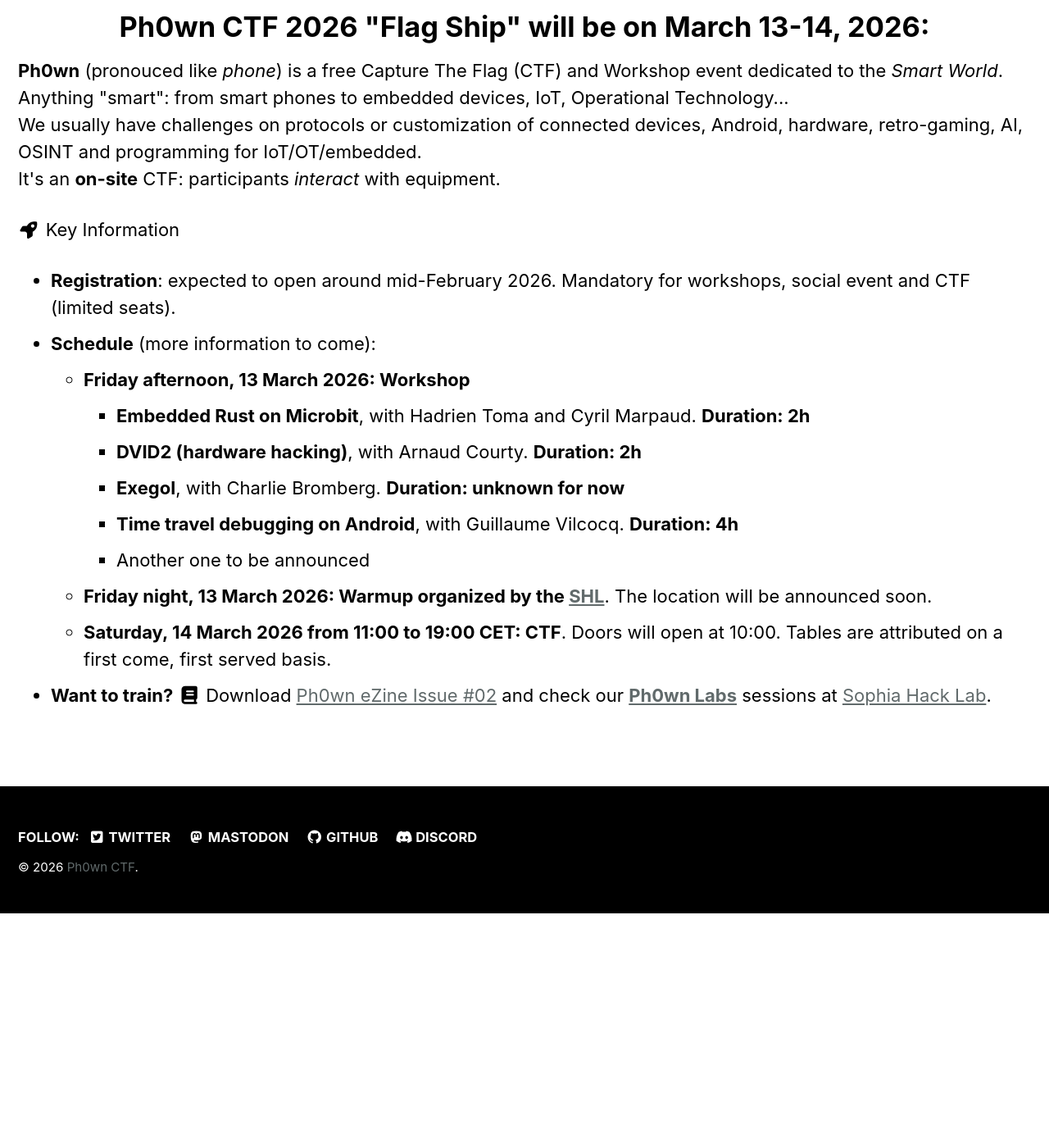
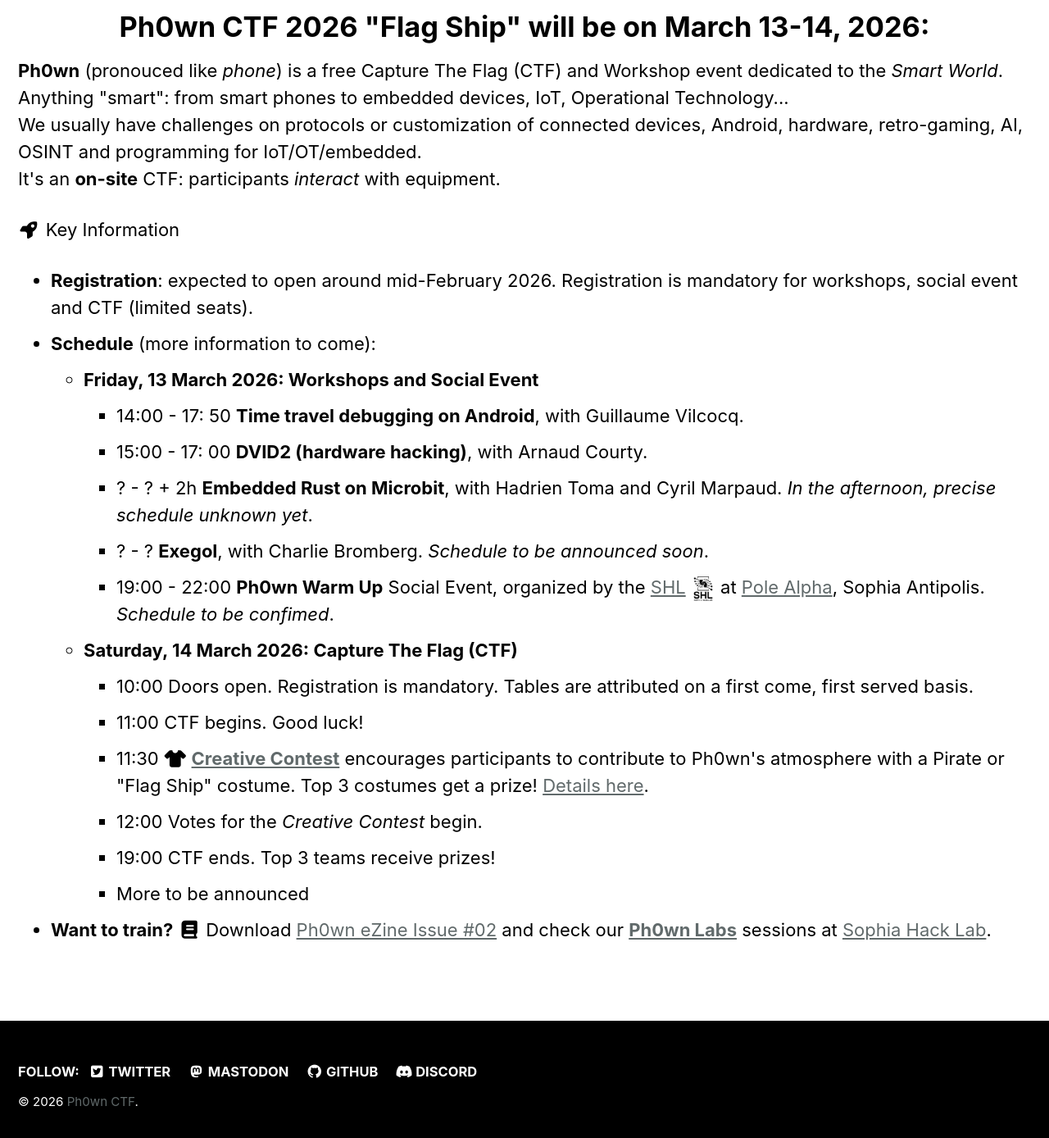
Before and after one commit to ph0wn/ph0wn.github.io, a Jekyll site: the page built from _pages/index.html, in a window 1280 px wide and 1400 px high, scrolled down 1273 px. Shown: the top 1388 px of the window at 82% size. Built offline with Jekyll 4.4.1, drawn with Linux system fonts in a browser that asks for light colours; cached includes are drawn as plain includes; before the commit the page ends 2387 px from its top, so only the background shows below that.

Commit message:
creative contest

```diff
--- a/_data/navigation.yml
+++ b/_data/navigation.yml
@@ -10,6 +10,9 @@ main:
   - title: Sponsors
     url: /sponsors/
 
+  - title: Creative Contest
+    url: /contest/
+
   - title: Gallery
     url: /gallery/
 
--- a/_pages/index.html
+++ b/_pages/index.html
@@ -50,19 +50,27 @@ header:
       <i class="fa-solid fa-rocket"></i> Key Information
       <ul>
 
-        <li><b>Registration</b>: expected to open around mid-February 2026. Mandatory for workshops, social  event and CTF (limited seats).</li>
+        <li><b>Registration</b>: expected to open around mid-February 2026. Registration is mandatory for workshops, social  event and CTF (limited seats).</li>
         <li><b>Schedule</b> (more information to come):</li>
         <ul>
-          <li><b>Friday afternoon, 13 March 2026:  Workshop</b></li>
-          <ul>
-              <li> <b>Embedded Rust on Microbit</b>, with Hadrien Toma and Cyril Marpaud. <b>Duration: 2h</b></li>
-              <li> <b>DVID2 (hardware hacking)</b>, with Arnaud Courty. <b>Duration: 2h</b></li>
-              <li> <b>Exegol</b>, with Charlie Bromberg. <b>Duration: unknown for now</b></li>
-              <li> <b>Time travel debugging on Android</b>, with Guillaume Vilcocq. <b>Duration: 4h</b></li>
-	      <li> Another one to be announced </li>
-          </ul>
-          <li><b>Friday night, 13 March 2026:  Warmup organized by the <a href="https://www.shl.contact/">SHL</a></b>. The location will be announced soon.</li>
-          <li><b>Saturday, 14 March 2026 from 11:00 to 19:00 CET: CTF</b>. Doors will open at 10:00. Tables are attributed on a first come, first served basis.</li>
+          <li><b>Friday, 13 March 2026: Workshops and Social Event</b>
+            <ul>
+	      <li> 14:00 - 17: 50 <b>Time travel debugging on Android</b>, with Guillaume Vilcocq.</b></li>
+              <li> 15:00 - 17: 00 <b>DVID2 (hardware hacking)</b>, with Arnaud Courty.</b></li>
+              <li> ? - ? + 2h <b>Embedded Rust on Microbit</b>, with Hadrien Toma and Cyril Marpaud. <i>In the afternoon, precise schedule unknown yet</i>.</li>
+              <li> ? - ? <b>Exegol</b>, with Charlie Bromberg. <i>Schedule to be announced soon</i>.</li>
+<li> 19:00 - 22:00 <b>Ph0wn Warm Up</b> Social Event, organized by the <a href="https://www.shl.contact/">SHL</a> <img src="/assets/images/sponsors/logo-SHL-dark.png" width="30px"></img></b> at <a href="https://www.sophia-antipolis.fr/alpha-sophia-antipolis/">Pole Alpha</a>, Sophia Antipolis. <i>Schedule to be confimed</i>.</li>
+</ul>
+<li><b>Saturday, 14 March 2026: Capture The Flag (CTF)</b>
+  <ul>
+    <li> 10:00 Doors open. Registration is mandatory. Tables are attributed on a first come, first served basis.</li>
+    <li> 11:00 CTF begins. Good luck!</li>
+    <li> 11:30 <i class="fa-solid fa-shirt"></i> <b><a href="/contest/">Creative Contest</a></b> encourages participants to contribute to Ph0wn's atmosphere with a Pirate or "Flag Ship" costume. Top 3 costumes get a prize! <a href="/contest/">Details here</a>.</li>
+    <li> 12:00 Votes for the <i>Creative Contest</i> begin.</li>
+    <li> 19:00 CTF ends. Top 3 teams receive prizes!</li>
+    <li> More to be announced</li>
+    </ul>
+</li>
         </ul>
         <li><b>Want to train?</b> <i class="fa-solid fa-book"></i> Download <a href="/assets/pdf/ph0wnmag-02.pdf">Ph0wn eZine Issue #02</a> and check our <a href="https://github.com/SophiaHackLab/ph0wnlabs"><b>Ph0wn Labs</b></a> sessions at <a href="https://shl.contact">Sophia Hack Lab</a>.
         </li>
```
